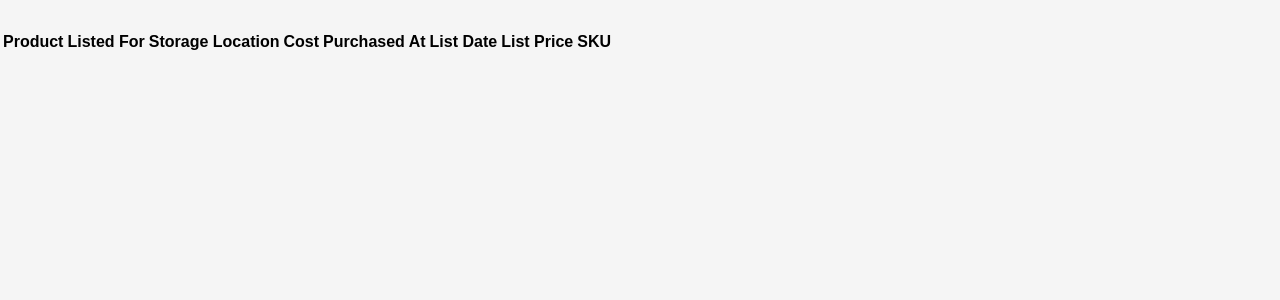
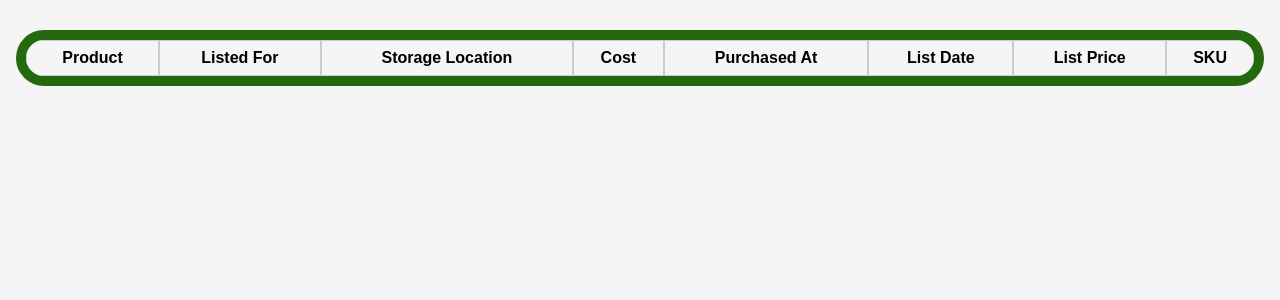
Before and after one commit to AssiduouslyCharles/Tally-O, a Flask app: page /inventory in a window 1280 px wide. Shown: the part 117-417 px from the top of the page. Run offline with Flask 3, Linux system fonts and the light colour scheme; data that the repository does not hold is empty.

Commit message:
inventory items table styling

```diff
--- a/backend/static/assets/styles.css
+++ b/backend/static/assets/styles.css
@@ -86,3 +86,20 @@ button:hover {
   border: 1px solid #ccc;
   padding: 8px;
 }
+
+/* mirror sold-items styling for the inventory table */
+#inventory-items-table {
+  width: calc(100% - 32px);
+  margin: 0 16px;
+  border-collapse: separate;
+  border-spacing: 0;
+  border: 10px solid #24690d;
+  border-radius: 30px;
+  overflow: hidden;
+}
+
+#inventory-items-table th,
+#inventory-items-table td {
+  border: 1px solid #ccc;
+  padding: 8px;
+}
```
